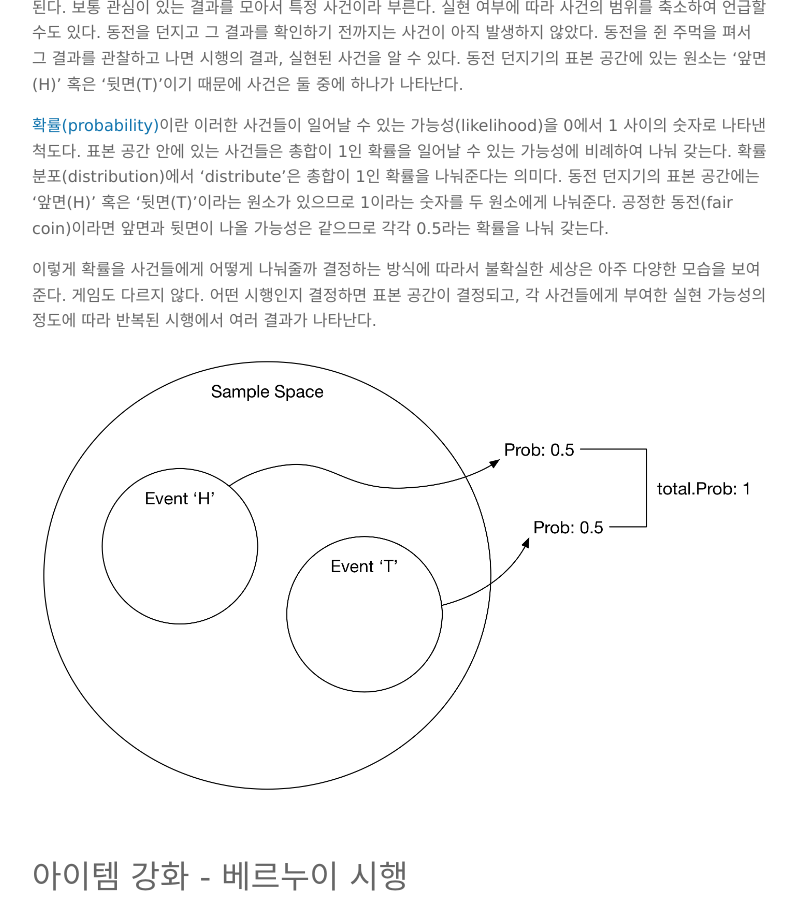
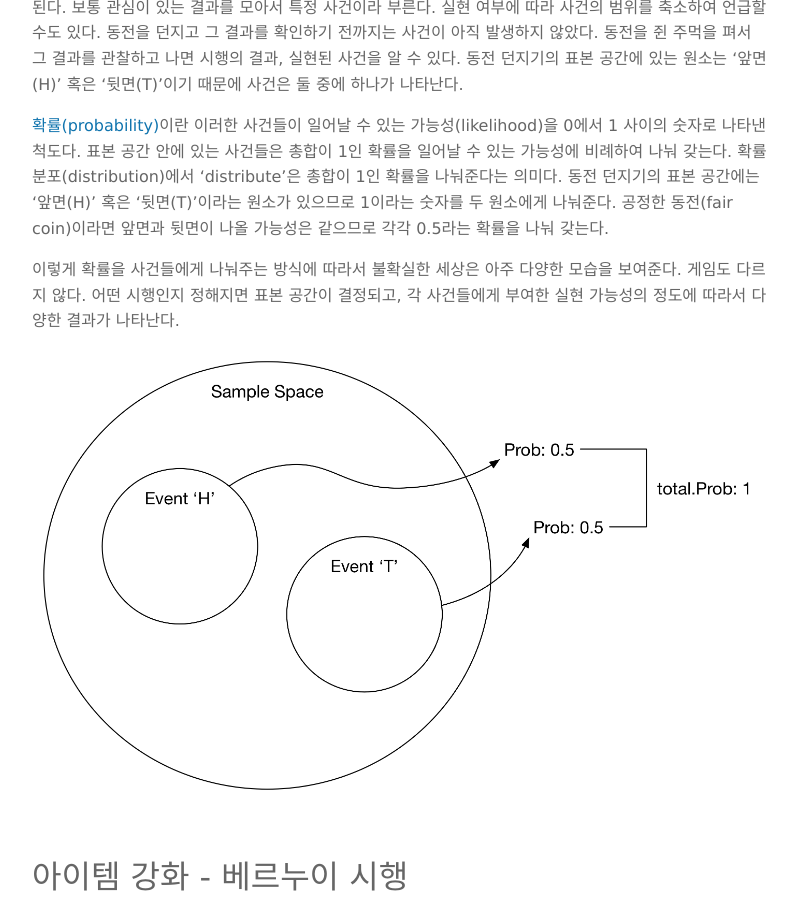
Before and after one commit to boxnwhiskr/boxnwhiskr.github.io, a Jekyll site: the page built from _posts/2015-05-21-binomial_dist_in_games.markdown, in a window 1280 px wide and 900 px high, scrolled down 1601 px. Shown: the whole window, without its empty margins (240-1037 px from the left). Built offline with Jekyll 4.4.1, drawn with Linux system fonts in a browser that asks for light colours; nearby versions of some CDN libraries; some web fonts are replaced; formulas are drawn with MathJax 3.

Commit message:
Polish sentences

```diff
--- a/_posts/2015-05-21-binomial_dist_in_games.markdown
+++ b/_posts/2015-05-21-binomial_dist_in_games.markdown
@@ -58,9 +58,9 @@ linked in [us.battle.net](http://us.battle.net/d3/en/forum/topic/7199913320)>_
 동전 던지기의 표본 공간에는 '앞면(H)' 혹은 '뒷면(T)'이라는 원소가 있으므로 1이라는 숫자를 두 원소에게 나눠준다.
 공정한 동전(fair coin)이라면 앞면과 뒷면이 나올 가능성은 같으므로 각각 0.5라는 확률을 나눠 갖는다.
 
-이렇게 확률을 사건들에게 어떻게 나눠줄까 결정하는 방식에 따라서 불확실한 세상은 아주 다양한 모습을 보여준다.
+이렇게 확률을 사건들에게 나눠주는 방식에 따라서 불확실한 세상은 아주 다양한 모습을 보여준다.
 게임도 다르지 않다.
-어떤 시행인지 결정하면 표본 공간이 결정되고, 각 사건들에게 부여한 실현 가능성의 정도에 따라 반복된 시행에서 여러 결과가 나타난다.
+어떤 시행인지 정해지면 표본 공간이 결정되고, 각 사건들에게 부여한 실현 가능성의 정도에 따라서 다양한 결과가 나타난다.
 
 ![sample_space](/img/posts/2015-05-21-binomial_dist_in_games/sample_space.png)
 
```
